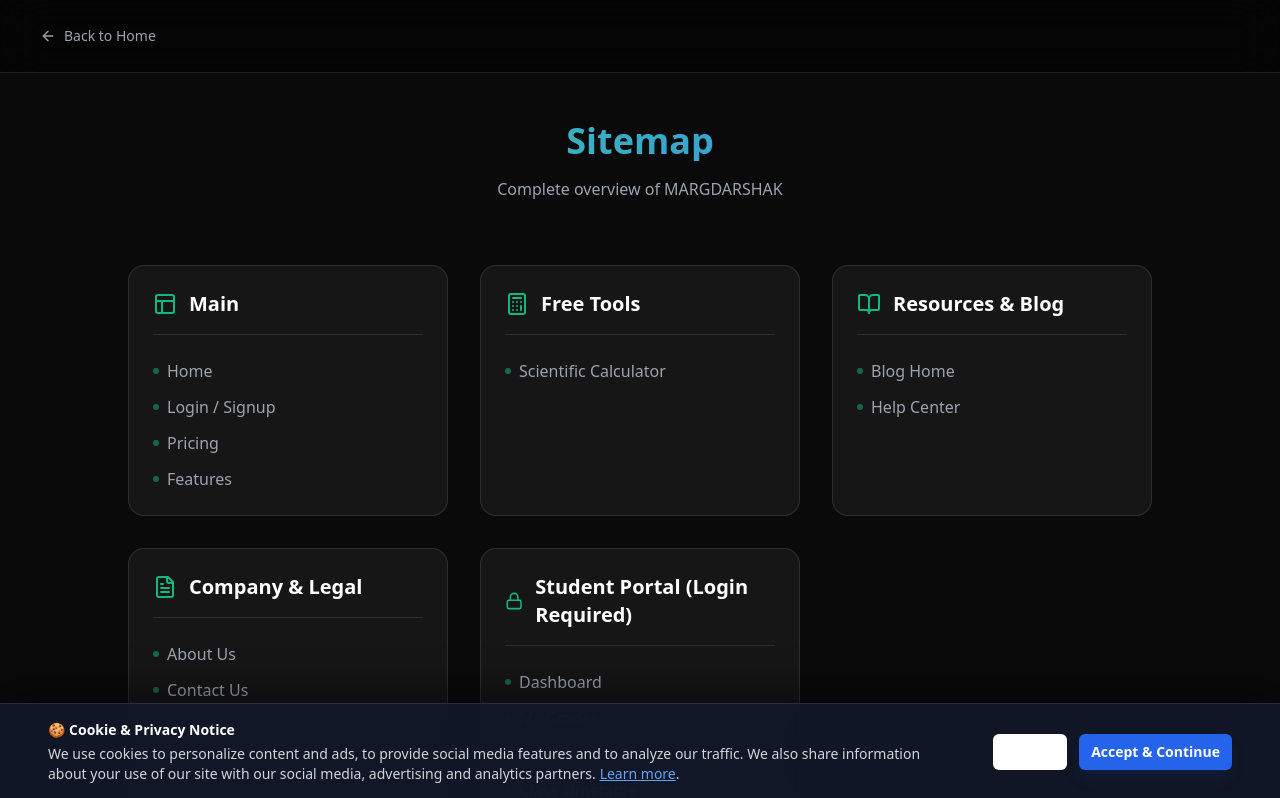
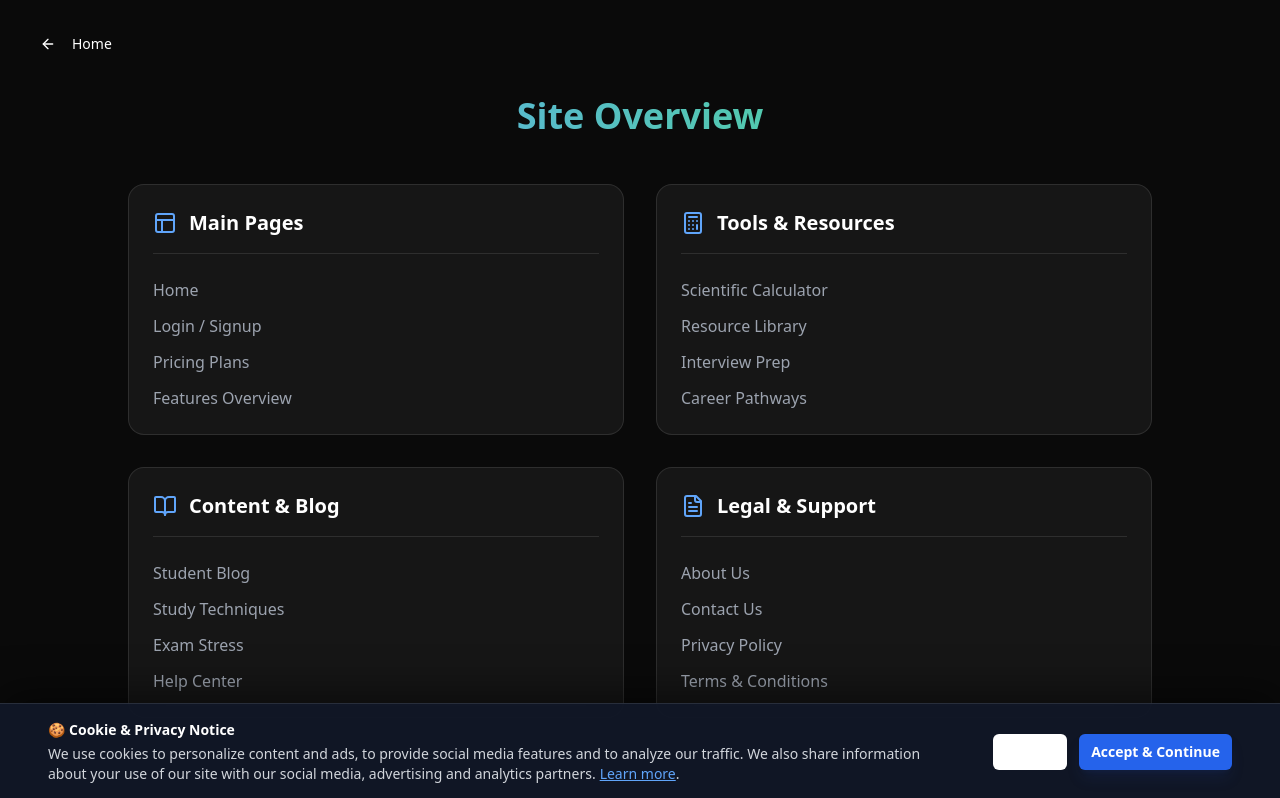
Before and after one commit to Abhinav06122009/MARGDARSHAKI, a React (Vite) app: page /sitemap in a window 1280 px wide. Shown: the top 798 px of the page. Built offline with nearby package versions, Linux system fonts and the light colour scheme.

Commit message:
Update SitemapPage.tsx

```diff
--- a/src/pages/SitemapPage.tsx
+++ b/src/pages/SitemapPage.tsx
@@ -1,38 +1,43 @@
 import React from 'react';
 import { Link } from 'react-router-dom';
 import { Button } from '@/components/ui/button';
-import { ArrowLeft, Map, FileText, Lock, Layout, BookOpen, Calculator as CalcIcon } from 'lucide-react';
+import { ArrowLeft, Map, FileText, Lock, Layout, BookOpen, Calculator as CalcIcon, Briefcase, Users } from 'lucide-react';
 import { motion } from 'framer-motion';
 
 const SitemapPage = () => {
   const links = [
     {
-      category: "Main",
+      category: "Main Pages",
       icon: Layout,
       items: [
         { name: "Home", path: "/" },
         { name: "Login / Signup", path: "/auth" },
-        { name: "Pricing", path: "/#pricing" },
-        { name: "Features", path: "/#features" }
+        { name: "Pricing Plans", path: "/#pricing" },
+        { name: "Features Overview", path: "/#features" }
       ]
     },
     {
-      category: "Free Tools",
+      category: "Tools & Resources",
       icon: CalcIcon,
       items: [
         { name: "Scientific Calculator", path: "/calculator" },
+        { name: "Resource Library", path: "/resources" },
+        { name: "Interview Prep", path: "/interview" },
+        { name: "Career Pathways", path: "/career" }
       ]
     },
     {
-      category: "Resources & Blog",
+      category: "Content & Blog",
       icon: BookOpen,
       items: [
-        { name: "Blog Home", path: "/blog" },
+        { name: "Student Blog", path: "/blog" },
+        { name: "Study Techniques", path: "/blog/scientific-study-techniques-2025" },
+        { name: "Exam Stress", path: "/blog/manage-exam-stress-guide" },
         { name: "Help Center", path: "/help" }
       ]
     },
     {
-      category: "Company & Legal",
+      category: "Legal & Support",
       icon: FileText,
       items: [
         { name: "About Us", path: "/about" },
@@ -40,74 +45,30 @@ const SitemapPage = () => {
         { name: "Privacy Policy", path: "/privacy" },
         { name: "Terms & Conditions", path: "/terms" }
       ]
-    },
-    {
-      category: "Student Portal (Login Required)",
-      icon: Lock,
-      items: [
-        { name: "Dashboard", path: "/dashboard" },
-        { name: "My Grades", path: "/grades" },
-        { name: "Task Manager", path: "/tasks" },
-        { name: "Class Timetable", path: "/timetable" },
-        { name: "Study Notes", path: "/notes" },
-        { name: "Focus Timer", path: "/timer" }
-      ]
     }
   ];
 
   return (
-    <div className="min-h-screen bg-[#0A0A0A] text-white font-sans">
-      <nav className="border-b border-white/10 bg-black/50 backdrop-blur-xl sticky top-0 z-50">
-        <div className="container mx-auto px-6 py-4">
-          <Link to="/">
-            <Button variant="ghost" className="text-gray-400 hover:text-white gap-2">
-              <ArrowLeft className="w-4 h-4" /> Back to Home
-            </Button>
-          </Link>
-        </div>
-      </nav>
+    <div className="min-h-screen bg-[#0A0A0A] text-white font-sans p-6">
+      <Link to="/"><Button variant="ghost" className="mb-8"><ArrowLeft className="w-4 h-4 mr-2" /> Home</Button></Link>
 
-      <main className="container mx-auto px-6 py-12">
       <div className="max-w-5xl mx-auto">
-          <div className="text-center mb-16">
-            <h1 className="text-4xl font-bold mb-4 bg-gradient-to-r from-emerald-400 to-blue-500 bg-clip-text text-transparent">
-              Sitemap
-            </h1>
-            <p className="text-gray-400">Complete overview of MARGDARSHAK</p>
-          </div>
+        <h1 className="text-4xl font-bold mb-12 text-center bg-gradient-to-r from-blue-400 to-green-400 bg-clip-text text-transparent">Site Overview</h1>
 
-          <div className="grid md:grid-cols-2 lg:grid-cols-3 gap-8">
-            {links.map((section, index) => (
-              <motion.div
-                key={index}
-                initial={{ opacity: 0, y: 20 }}
-                animate={{ opacity: 1, y: 0 }}
-                transition={{ delay: index * 0.1 }}
-                className="bg-white/5 border border-white/10 rounded-2xl p-6 hover:border-emerald-500/30 transition-colors"
-              >
+        <div className="grid md:grid-cols-2 gap-8">
+          {links.map((section, idx) => (
+            <motion.div key={idx} initial={{ opacity: 0, y: 20 }} animate={{ opacity: 1, y: 0 }} transition={{ delay: idx * 0.1 }} className="bg-white/5 border border-white/10 rounded-2xl p-6">
               <div className="flex items-center gap-3 mb-6 pb-4 border-b border-white/10">
-                  <section.icon className="w-6 h-6 text-emerald-500" />
+                <section.icon className="w-6 h-6 text-blue-400" />
                 <h2 className="text-xl font-bold text-white">{section.category}</h2>
               </div>
               <ul className="space-y-3">
-                  {section.items.map((link, i) => (
+                {section.items.map((item, i) => (
                   <li key={i}>
-                      {link.path.startsWith('/#') ? (
-                        <a
-                          href={link.path}
-                          className="text-gray-400 hover:text-white hover:underline transition-all flex items-center gap-2 group"
-                        >
-                          <span className="w-1.5 h-1.5 rounded-full bg-emerald-500/50 group-hover:bg-emerald-400 transition-colors"></span>
-                          {link.name}
-                        </a>
+                    {item.path.startsWith('/#') ? (
+                      <a href={item.path} className="text-gray-400 hover:text-white hover:pl-2 transition-all block">{item.name}</a>
                     ) : (
-                        <Link
-                          to={link.path}
-                          className="text-gray-400 hover:text-white hover:underline transition-all flex items-center gap-2 group"
-                        >
-                          <span className="w-1.5 h-1.5 rounded-full bg-emerald-500/50 group-hover:bg-emerald-400 transition-colors"></span>
-                          {link.name}
-                        </Link>
+                      <Link to={item.path} className="text-gray-400 hover:text-white hover:pl-2 transition-all block">{item.name}</Link>
                     )}
                   </li>
                 ))}
@@ -116,11 +77,6 @@ const SitemapPage = () => {
           ))}
         </div>
       </div>
-      </main>
-
-      <footer className="border-t border-white/10 mt-20 py-8 text-center text-gray-500 text-sm">
-        <p>© 2025 MARGDARSHAK. All rights reserved.</p>
-      </footer>
     </div>
   );
 };
```
Lines whose indentation alone changed are shown as unchanged.
